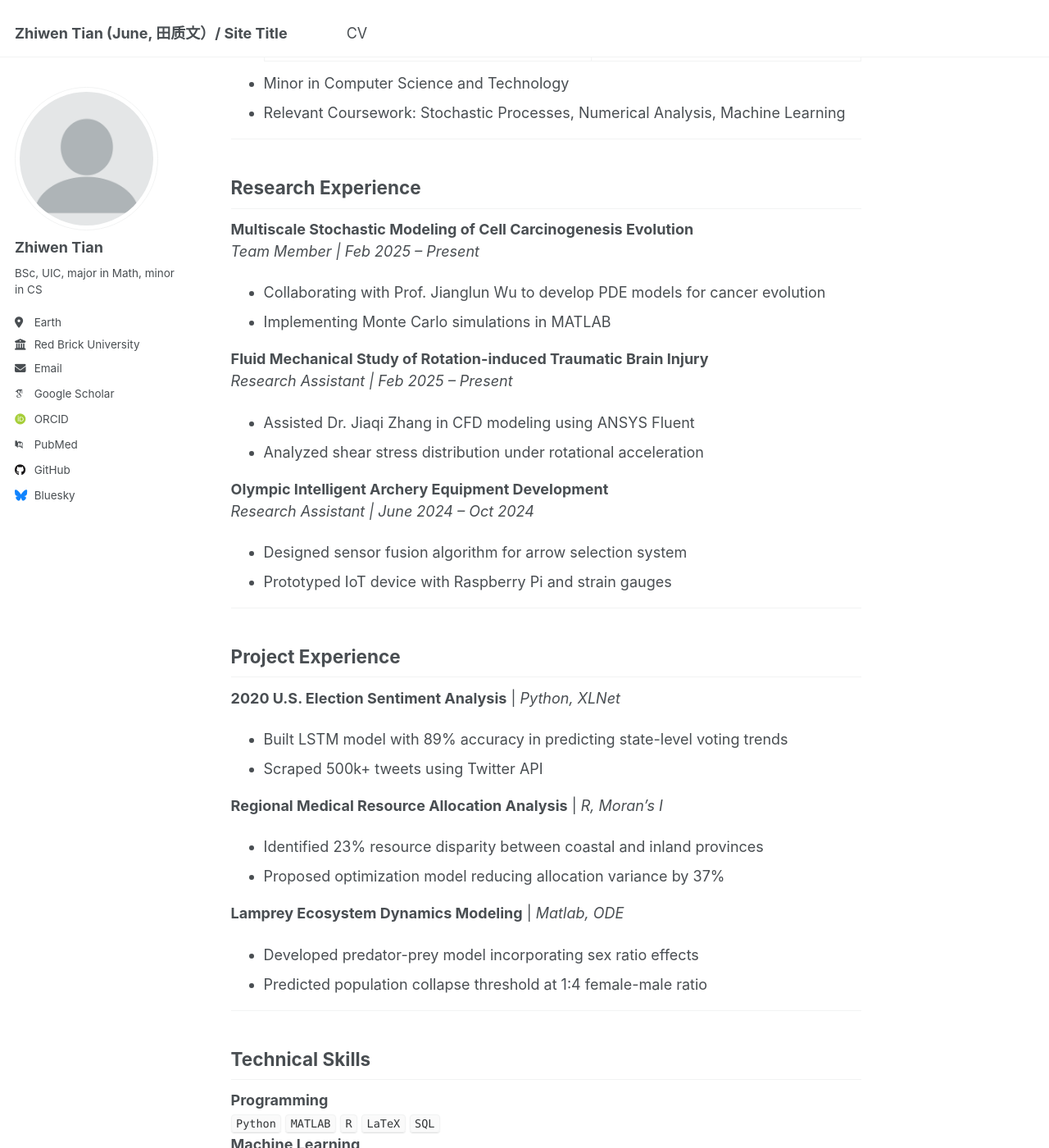
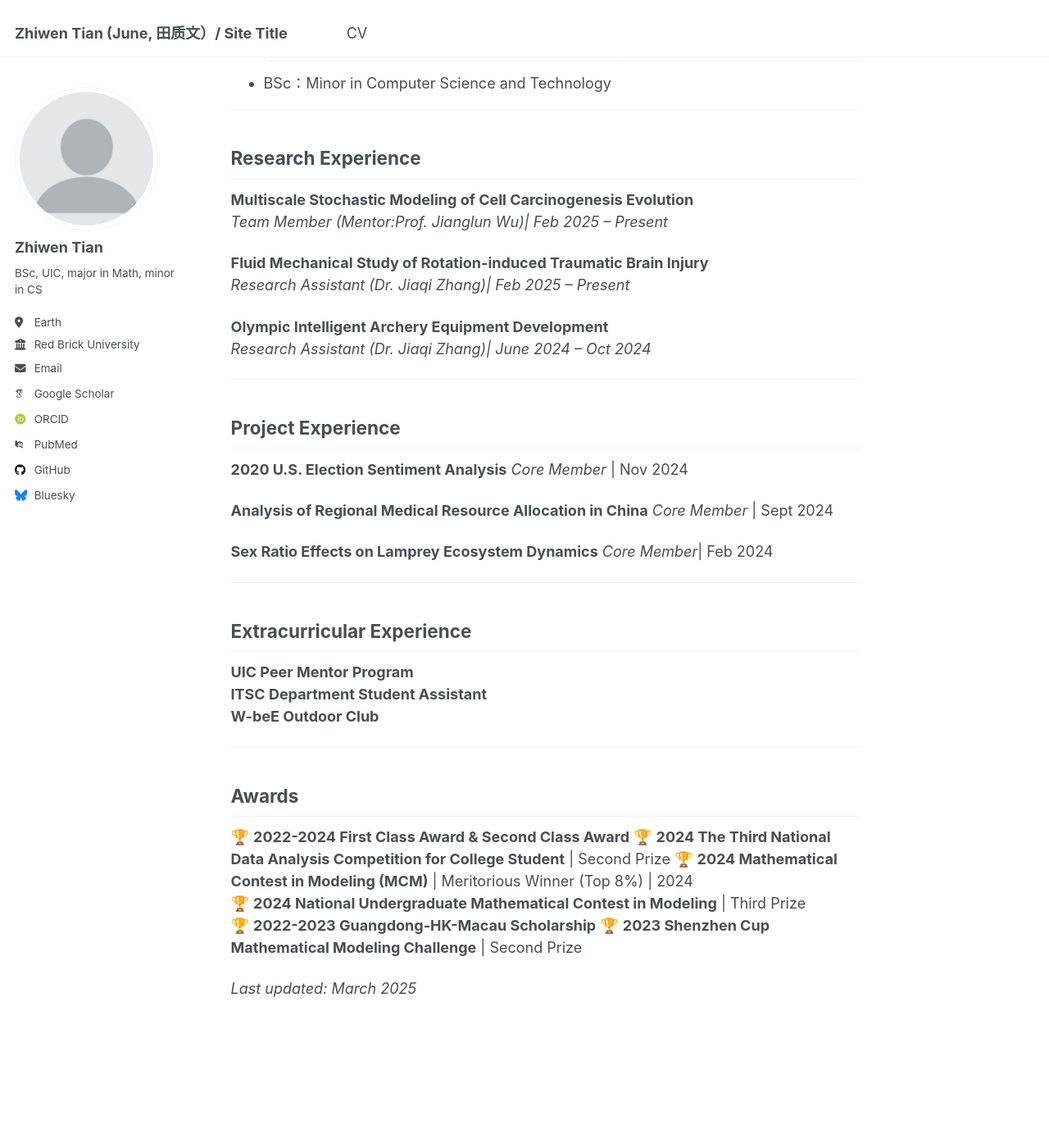
Before and after one commit to Orange1207/Orange1207.github.io, a Jekyll site: the page built from _pages/about.md, in a window 1280 px wide and 1400 px high, scrolled down 309 px. Shown: the whole window at 82% size. Built offline with Jekyll 4.4.1, drawn with Linux system fonts in a browser that asks for light colours; some web fonts are replaced; some of the changed text lies outside the part shown.

Commit message:
Update about.md

```diff
--- a/_pages/about.md
+++ b/_pages/about.md
@@ -10,74 +10,52 @@ redirect_from:
 ## Education
 **Beijing Normal University-Hong Kong Baptist University United International College (UIC)**
 *Sept 2022 – June 2026 (Expected)*
-- BSc in Applied Mathematics | GPA: 3.79/4.0 (Rank 2)
-- Minor in Computer Science and Technology
-- Relevant Coursework: Stochastic Processes, Numerical Analysis, Machine Learning
+- BSc：Major in Applied Mathematics | GPA: 3.79/4.0 (Rank 2)
+- BSc：Minor in Computer Science and Technology
 
 ---
 
 ## Research Experience
 **Multiscale Stochastic Modeling of Cell Carcinogenesis Evolution**
-*Team Member | Feb 2025 – Present*
-- Collaborating with Prof. Jianglun Wu to develop PDE models for cancer evolution
-- Implementing Monte Carlo simulations in MATLAB
+*Team Member (Mentor:Prof. Jianglun Wu)| Feb 2025 – Present*
 
 **Fluid Mechanical Study of Rotation-induced Traumatic Brain Injury**
-*Research Assistant | Feb 2025 – Present*
-- Assisted Dr. Jiaqi Zhang in CFD modeling using ANSYS Fluent
-- Analyzed shear stress distribution under rotational acceleration
+*Research Assistant (Dr. Jiaqi Zhang)| Feb 2025 – Present*
 
 **Olympic Intelligent Archery Equipment Development**
-*Research Assistant | June 2024 – Oct 2024*
-- Designed sensor fusion algorithm for arrow selection system
-- Prototyped IoT device with Raspberry Pi and strain gauges
+*Research Assistant (Dr. Jiaqi Zhang)| June 2024 – Oct 2024*
+
 
 ---
 
 ## Project Experience
-**2020 U.S. Election Sentiment Analysis** | *Python, XLNet*
-- Built LSTM model with 89% accuracy in predicting state-level voting trends
-- Scraped 500k+ tweets using Twitter API
+**2020 U.S. Election Sentiment Analysis**
+*Core Member* | Nov 2024
 
-**Regional Medical Resource Allocation Analysis** | *R, Moran's I*
-- Identified 23% resource disparity between coastal and inland provinces
-- Proposed optimization model reducing allocation variance by 37%
+**Analysis of Regional Medical Resource Allocation in China**
+*Core Member* | Sept 2024
 
-**Lamprey Ecosystem Dynamics Modeling** | *Matlab, ODE*
-- Developed predator-prey model incorporating sex ratio effects
-- Predicted population collapse threshold at 1:4 female-male ratio
+**Sex Ratio Effects on Lamprey Ecosystem Dynamics**
+*Core Member*| Feb 2024
+
 
 ---
 
-## Technical Skills
-**Programming**
-`Python` `MATLAB` `R` `LaTeX` `SQL`
-**Machine Learning**
-`LSTM` `XLNet` `ARIMA` `Tableau` `Scikit-learn`
-**Tools**
-`ANSYS Fluent` `Git` `Linux` `AWS EC2` `Docker`
+## Extracurricular Experience
+**UIC Peer Mentor Program**
+**ITSC Department Student Assistant**
+**W-beE Outdoor Club**
 
----
-
-## Leadership & Activities
-**UIC Peer Mentor Program**
-- Trained 15 freshmen on academic planning and research skills
-- Received "Outstanding Mentor" award (Top 5%)
-
-**ITSC Department Student Assistant**
-- Developed Python scripts automating 80% of grade entry tasks
-- Provided tech support for 200+ faculty members
-
-**W-beE Outdoor Club**
-- Organized 12+ hiking events with 300+ total participants
-- Managed CNY 50,000 annual budget
 
 ---
 
 ## Awards
-🏆 **Mathematical Contest in Modeling** | Meritorious Winner (Top 8%) | 2024
-🏆 **National Data Analysis Competition** | National 2nd Prize | 2024
-🏆 **Guangdong-HK-Macau Scholarship** | Top 3% Recipient | 2023
-🏆 **Academic Excellence Award** | 2x First Class Honors | 2022-2024
+🏆 **2022-2024 First Class Award & Second Class Award**
+🏆 **2024 The Third National Data Analysis Competition for College Student** | Second Prize
+🏆 **2024 Mathematical Contest in Modeling (MCM)** | Meritorious Winner (Top 8%) | 2024
+🏆 **2024 National Undergraduate Mathematical Contest in Modeling** | Third Prize
+🏆 **2022-2023 Guangdong-HK-Macau Scholarship**
+🏆 **2023 Shenzhen Cup Mathematical Modeling Challenge** | Second Prize
+
 
 *Last updated: March 2025*
```
